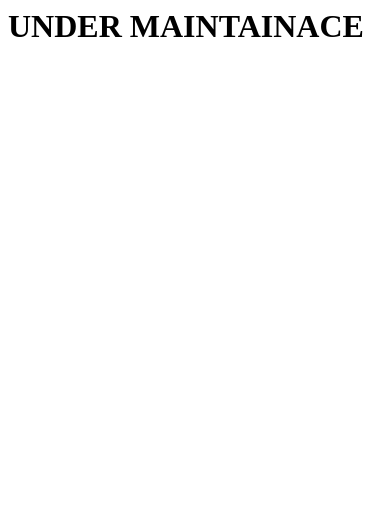
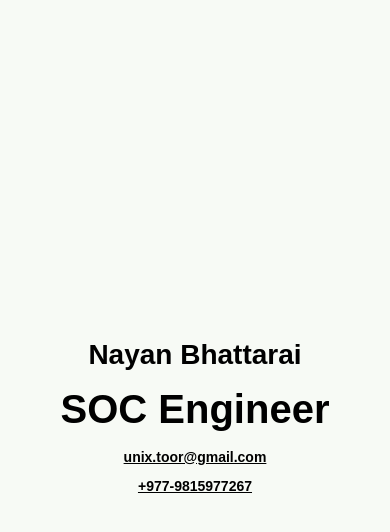
Before and after one commit to nayanbhattarai/nayanbhattarai.github.io, a plain HTML site: page index.html in a window 390 px wide. Drawn offline with Linux system fonts and the light colour scheme; a web font is replaced by a local one.

Commit message:
Update index.html

```diff
--- a/index.html
+++ b/index.html
@@ -1 +1,104 @@
-<h1>UNDER MAINTAINACE</h1>
+<!DOCTYPE html>
+<html lang="en">
+  <head>
+    <meta charset="UTF-8" />
+    <meta name="viewport" content="width=device-width, initial-scale=1.0" />
+    <title>Nayan Bhattarai</title>
+    <link rel="preconnect" href="https://fonts.googleapis.com" />
+    <link rel="preconnect" href="https://fonts.gstatic.com" crossorigin />
+    <link
+      href="https://fonts.googleapis.com/css2?family=Rubik+Doodle+Shadow&display=swap"
+      rel="stylesheet"
+    />
+
+    <style>
+      * {
+        margin: 0;
+        padding: 0;
+        box-sizing: border-box;
+      }
+
+      body {
+        font-family: "Rubik Doodle Shadow", sans-serif;
+        background-color: #f7faf5;
+        height: 100dvh;
+      }
+
+      .content {
+        height: 100%;
+        display: flex;
+        justify-content: center;
+        align-items: center;
+      }
+
+      .info {
+        text-align: center;
+      }
+
+      h1 {
+        font-size: 52px;
+        margin-bottom: 20px;
+        cursor: none;
+      }
+
+      p {
+        font-size: 60px;
+        font-weight: bold;
+        margin-bottom: 16px;
+        cursor: none;
+      }
+
+      a {
+        display: inline-block;
+        text-decoration: none;
+        color: black;
+        font-weight: bold;
+        margin-bottom: 12px;
+        font-weight: 20px;
+      }
+
+      h1:hover,
+      p:hover,
+      a:hover {
+        color: #a2a0d2;
+      }
+
+      @media screen and (max-width: 992px) {
+        h1 {
+          font-size: 48px;
+        }
+
+        p {
+          font-size: 52px;
+        }
+      }
+
+      @media screen and (max-width: 768px) {
+        h1 {
+          font-size: 28px;
+          margin-bottom: 16px;
+        }
+
+        p {
+          font-size: 40px;
+        }
+
+        a {
+          font-size: 14px;
+          text-decoration: underline;
+        }
+      }
+    </style>
+  </head>
+  <body>
+    <div class="content">
+      <div class="info">
+        <h1>Nayan Bhattarai</h1>
+        <p>SOC Engineer</p>
+        <a href="mailto:unix.toor">unix.toor@gmail.com</a>
+        <br />
+        <a href="tel:+977-9815977267">+977-9815977267</a>
+      </div>
+    </div>
+  </body>
+</html>
```
